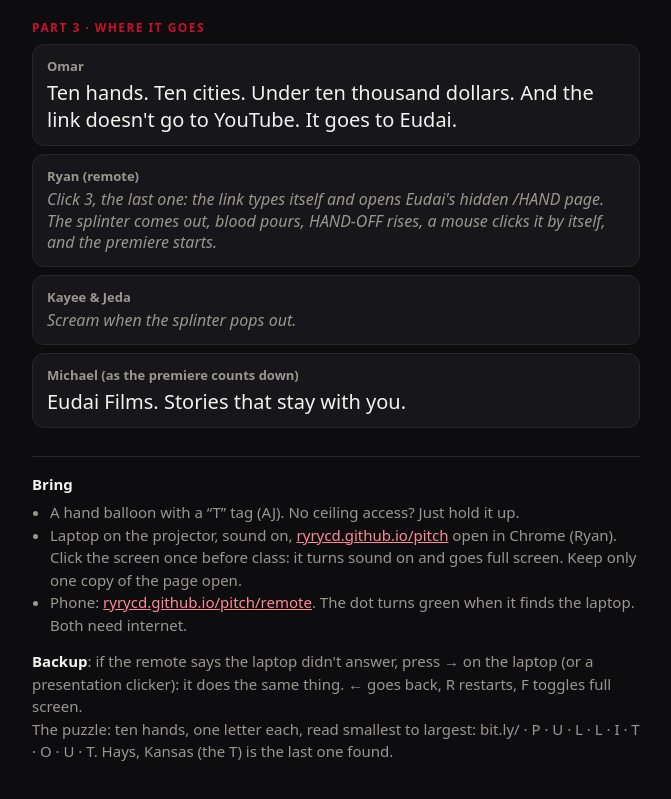
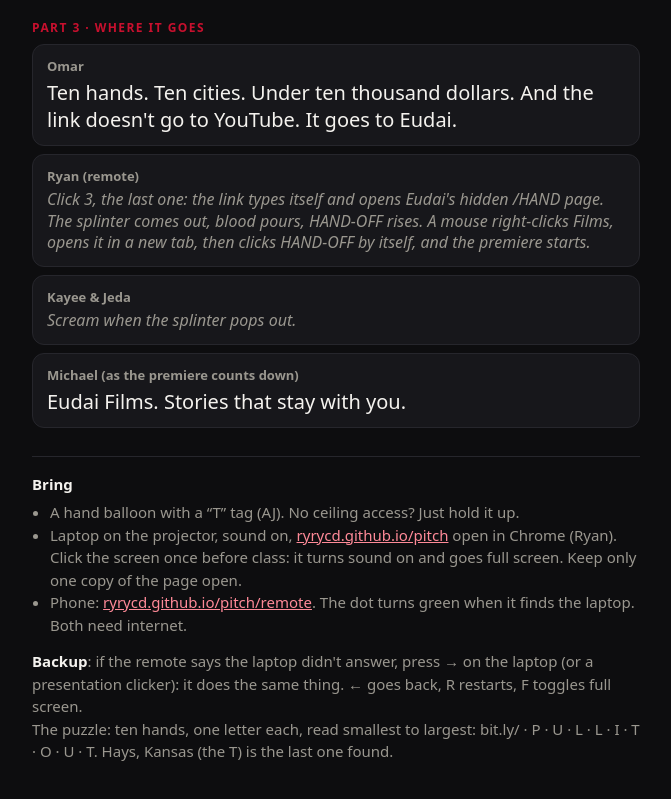
Before and after one commit to ryrycd/ryrycd.github.io, a plain HTML site: page pitch/script/index.html in a window 1280 px wide. Shown: the part 874-1673 px from the top of the page, without its empty margins (304-975 px from the left). Drawn offline with Linux system fonts and the light colour scheme; a web font is replaced by a local one.

Commit message:
Script: describe the Films new-tab detour
Co-Authored-By: Claude Opus 5.5 <noreply@anthropic.com>

```diff
--- a/pitch/script/index.html
+++ b/pitch/script/index.html
@@ -54,7 +54,7 @@
 
     <div class="slide">Part 3 · Where it goes</div>
     <div class="row" data-who="Omar"><div class="n">Omar</div><div class="t">Ten hands. Ten cities. Under ten thousand dollars. And the link doesn't go to YouTube. It goes to Eudai.</div></div>
-    <div class="row act" data-who="Ryan"><div class="n">Ryan (remote)</div><div class="t">Click 3, the last one: the link types itself and opens Eudai's hidden /HAND page. The splinter comes out, blood pours, HAND-OFF rises, a mouse clicks it by itself, and the premiere starts.</div></div>
+    <div class="row act" data-who="Ryan"><div class="n">Ryan (remote)</div><div class="t">Click 3, the last one: the link types itself and opens Eudai's hidden /HAND page. The splinter comes out, blood pours, HAND-OFF rises. A mouse right-clicks Films, opens it in a new tab, then clicks HAND-OFF by itself, and the premiere starts.</div></div>
     <div class="row act" data-who="Kayee Jeda"><div class="n">Kayee &amp; Jeda</div><div class="t">Scream when the splinter pops out.</div></div>
     <div class="row" data-who="Michael"><div class="n">Michael (as the premiere counts down)</div><div class="t">Eudai Films. Stories that stay with you.</div></div>
   </div>
```
